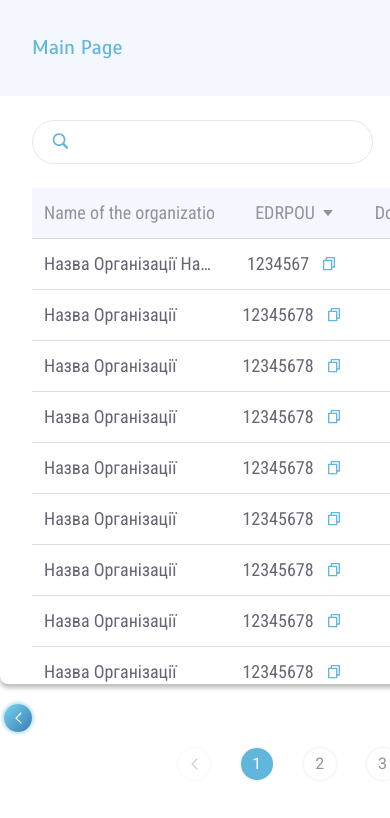
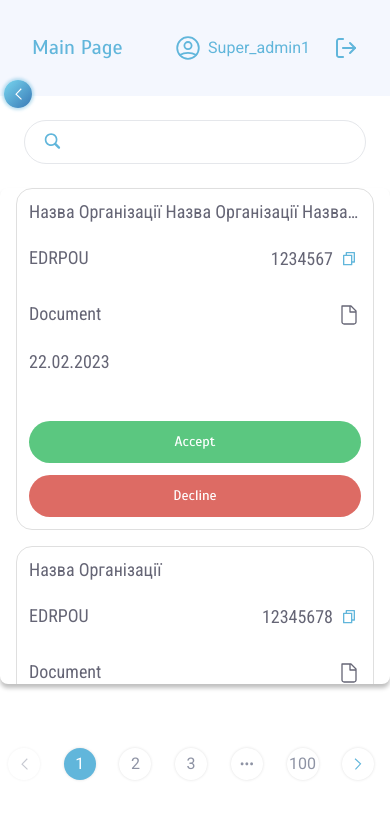
Before and after one commit to it-volunteers-ukraine/ChariERP, a Next.js app in the folder client/: page /en/dashboard in a window 390 px wide. Shown: the top 818 px of the page. Built offline with nearby package versions, Linux system fonts and the light colour scheme.

Commit message:
created responsive, changed structure

```diff
--- a/client/src/app/[locale]/(admin)/dashboard/[id]/dashboard-id.tsx
+++ b/client/src/app/[locale]/(admin)/dashboard/(admin)/[id]/dashboard-id.tsx
@@ -13,9 +13,9 @@ import {
   InputField,
   ButtonIcon,
   ModalAdmin,
+  ModalContent,
   organizationValidation,
   organizationInitialValues,
-  ModalContent,
 } from '@/components';
 
 const DashboardId = () => {
--- a/client/src/components/button/styles.tsx
+++ b/client/src/components/button/styles.tsx
@@ -41,7 +41,8 @@ export const getStyles = ({ isNarrow, styleType, className }: IStylesButton) =>
   iconWrapper: 'z-[3]',
   span: clsx('relative z-[1] select-none flex items-center justify-center text-scada', {
     'text-base leading-4 h-[42px] px-[20px]': !isNarrow,
-    'text-xs leading-[14px] h-[24px] px-[12px]': isNarrow,
+    'px-[12px] text-xs leading-[14px] h-[24px] ': !className && isNarrow,
+    [`${className}`]: className && isNarrow,
   }),
   overlay:
     'absolute top-0 enabled:shadow-btn-inset left-0 w-full h-full transition-all duration-300 opacity-0 z-[0] bg-btnActiveGradient group-active:opacity-100',
--- a/client/src/components/dashboard/dashboard-aside/styles.ts
+++ b/client/src/components/dashboard/dashboard-aside/styles.ts
@@ -6,7 +6,7 @@ export const getStyles = (isOpen?: boolean) => ({
     'translate-x-0': isOpen,
   }),
   button: clsx(
-    'flex desktop:hidden items-center justify-center absolute bottom-28 rounded-full w-7 h-7 group shadow-buttonAside hover:scale-125 transition-all duration-300',
+    'flex desktop:hidden items-center justify-center absolute top-20 rounded-full w-7 h-7 group shadow-buttonAside hover:scale-125 transition-all duration-300',
     { '-right-4 bg-white': isOpen, '-right-8 bg-boardAside': !isOpen },
   ),
   icon: clsx('transition-all duration-300', {
--- a/client/src/components/pages/table-requests/index.tsx
+++ b/client/src/components/pages/table-requests/index.tsx
@@ -15,10 +15,15 @@ const TableRequests = () => {
 
   return (
     <div className="relative pt-6 flex flex-col flex-1 bg-white overflow-y-auto">
-      <Input type="search" name="requisitionSearch" label="requisitionSearch" wrapperClass="mb-6 pl-8 max-w-[373px]" />
+      <Input
+        type="search"
+        name="requisitionSearch"
+        label="requisitionSearch"
+        wrapperClass="mb-6 px-6 tablet:pl-8 tablet:max-w-[373px]"
+      />
 
-      <div className="relative px-8 h-lvh overflow-x-auto rounded-lg shadow-dashboard scroll-blue">
-        <div className="grid grid-cols-tableRequests gap-5 py-[14px] pl-3 text-dimGray bg-whiteSecond select-none sticky top-0 z-[9] border-b border-[#A3A3A359]">
+      <div className="relative px-4 tablet:px-8 h-lvh overflow-x-auto rounded-lg shadow-dashboard scroll-blue">
+        <div className="hidden laptop:grid laptop:grid-cols-tableRequests gap-5 py-[14px] pl-3 text-dimGray bg-whiteSecond select-none sticky top-0 z-[9] border-b border-[#A3A3A359]">
           <div className="flex items-center gap-2 truncate">
             <span className="text-lg leading-[22px] font-robotoCondensed">{table('organizationName')}</span>
             <Triangle className=" text-midGray" />
@@ -40,7 +45,7 @@ const TableRequests = () => {
           <div />
         </div>
 
-        <div className="text-midGray">
+        <div className="text-midGray grid gap-4 grid-cols-1 tablet:grid-cols-2 tablet:gap-6 laptop:block laptop:gap-0">
           {data.map((item) => (
             <RowItem key={item.id} item={item} />
           ))}
--- a/client/src/components/pages/table-requests/row-item.tsx
+++ b/client/src/components/pages/table-requests/row-item.tsx
@@ -2,7 +2,7 @@
 import { MouseEvent, useState } from 'react';
 import { useRouter } from 'next/navigation';
 import { useTranslations } from 'next-intl';
-import { Form, Formik, FormikValues } from 'formik';
+import { Formik, FormikValues } from 'formik';
 
 import { routes } from '@/constants';
 import { Copy, Doc } from '@/assets/icons';
@@ -30,6 +30,7 @@ const RowItem = ({ item }: RowItemProps) => {
   const router = useRouter();
   const btn = useTranslations('button');
   const modal = useTranslations('modal');
+  const table = useTranslations('table');
   const error = useTranslations('validation');
 
   const [isOpenReject, setIsOpenReject] = useState(false);
@@ -62,13 +63,17 @@ const RowItem = ({ item }: RowItemProps) => {
     <>
       <div
         onClick={handleRowClick}
-        className="grid grid-cols-tableRequests items-center gap-5 py-[13px] pl-3 hover:bg-superBlue transition-all duration-300 border-b border-[#A3A3A359] cursor-pointer"
+        className="grid grid-cols-2 laptop:grid-cols-tableRequests laptop:items-center laptop:gap-5 p-3 laptop:py-[13px] laptop:pl-3 hover:bg-superBlue border laptop:border-t-0 laptop:border-x-0 laptop:border-b rounded-2xl laptop:rounded-none border-[#A3A3A359] cursor-pointer transition-all duration-300"
       >
-        <div className="text-lg leading-[22px] font-robotoCondensed truncate overflow-hidden whitespace-nowrap">
+        <div className="col-span-2 laptop:col-auto text-lg leading-[22px] font-robotoCondensed truncate overflow-hidden whitespace-nowrap">
           {item.organizationName}
         </div>
 
-        <div className="text-sm flex items-center justify-center space-x-2">
+        <span className="mt-6 laptop:mt-0 laptop:hidden text-lg leading-[22px] font-robotoCondensed">
+          {table('EDRPOU')}
+        </span>
+
+        <div className="mt-6 laptop:mt-0 flex items-center justify-end laptop:justify-center gap-1 text-sm">
           <span className="text-lg leading-[22px] font-robotoCondensed truncate overflow-hidden whitespace-nowrap">
             {item.EDRPOU}
           </span>
@@ -80,7 +85,11 @@ const RowItem = ({ item }: RowItemProps) => {
           />
         </div>
 
-        <div className="flex items-center justify-center">
+        <div className="mt-8 laptop:mt-0 laptop:hidden text-lg leading-[22px] laptop:text-center font-robotoCondensed">
+          {table('document')}
+        </div>
+
+        <div className="flex items-center justify-end laptop:justify-center mt-8 laptop:mt-0">
           <a
             download
             href={item.doc}
@@ -92,11 +101,28 @@ const RowItem = ({ item }: RowItemProps) => {
           </a>
         </div>
 
-        <div className="text-lg leading-[22px] font-robotoCondensed text-center">{item.date}</div>
+        <div className="mt-6 laptop:mt-0 text-lg leading-[22px] font-robotoCondensed laptop:text-center">
+          {item.date}
+        </div>
 
-        <div className="flex gap-4" onClick={(e) => e.stopPropagation()}>
-          <Button isNarrow styleType="green" text="Accept" onClick={() => setIsOpenRegister(true)} />
-          <Button isNarrow styleType="red" text="Decline" onClick={() => setIsOpenReject(true)} />
+        <div
+          className="col-span-2 laptop:col-auto flex flex-col laptop:flex-row mt-12 laptop:mt-0 gap-3 laptop:gap-4"
+          onClick={(e) => e.stopPropagation()}
+        >
+          <Button
+            isNarrow
+            text="Accept"
+            styleType="green"
+            onClick={() => setIsOpenRegister(true)}
+            className="h-[42px] px-[12px] text-sm leading-4 laptop:text-xs laptop:leading-[14px] laptop:h-[24px] font-scada"
+          />
+          <Button
+            isNarrow
+            text="Decline"
+            styleType="red"
+            onClick={() => setIsOpenReject(true)}
+            className="h-[42px] px-[12px] text-sm leading-4 laptop:text-xs laptop:leading-[14px] laptop:h-[24px] font-scada"
+          />
         </div>
       </div>
 
@@ -124,7 +150,6 @@ const RowItem = ({ item }: RowItemProps) => {
         validationSchema={organizationValidation((key, params) => error(key, params))}
       >
         {({ values }) => (
-          <Form>
           <ModalAdmin
             isOpen={isOpenReject}
             classNameBtn="w-[82px]"
@@ -135,7 +160,6 @@ const RowItem = ({ item }: RowItemProps) => {
             onConfirm={() => onSubmitDecline(values)}
             content={<ModalContent name="declineReason" organizationName={item.organizationName} />}
           />
-          </Form>
         )}
       </Formik>
     </>
```
Also changed, not shown: client/src/app/[locale]/(admin)/dashboard/(admin)/[id]/page.tsx (renamed from client/src/app/[locale]/(admin)/dashboard/[id]/page.tsx), client/src/app/[locale]/(admin)/dashboard/(admin)/organizations/page.tsx (renamed from client/src/app/[locale]/(admin)/dashboard/organizations/page.tsx), client/src/app/[locale]/(admin)/dashboard/(admin)/page.tsx (renamed from client/src/app/[locale]/(admin)/dashboard/page.tsx), client/src/app/[locale]/(admin)/dashboard/(admin)/rejected/page.tsx (renamed from client/src/app/[locale]/(admin)/dashboard/rejected/page.tsx). Lines whose indentation alone changed are shown as unchanged.
